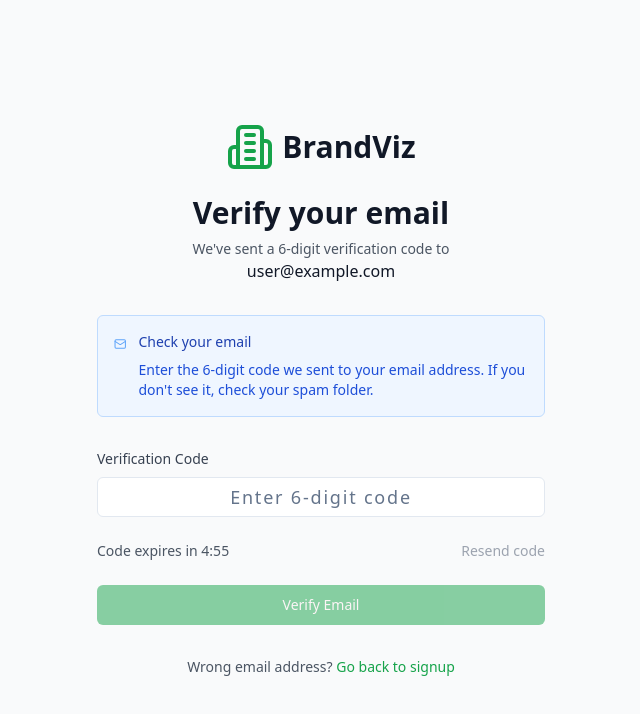
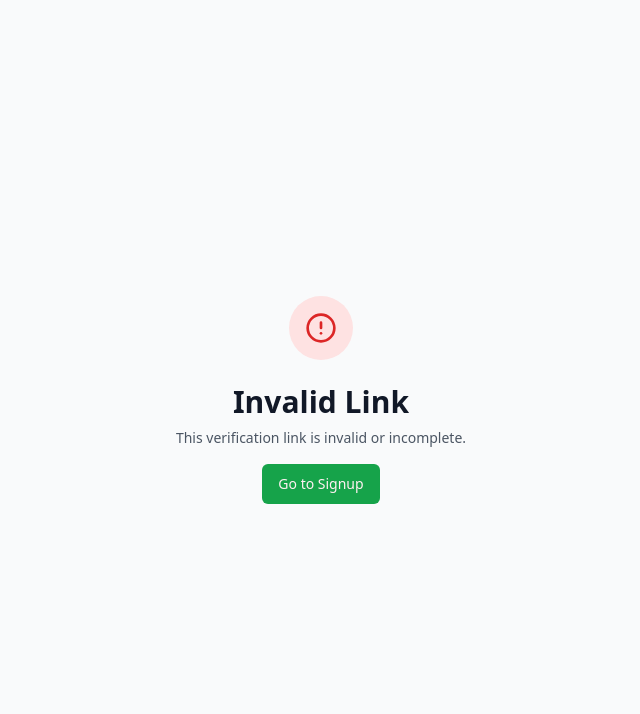
Before and after one commit to shreynpatel23/brand-visibility, a React (Vite) app: page /verify-email in a window 1280 px wide. Shown: the top 714 px of the page, without its empty margins (319-959 px from the left). Built offline with nearby package versions, Linux system fonts and the light colour scheme.

Commit message:
Update Email Verification to Use Link Approach

```diff
--- a/src/contexts/AuthContext.tsx
+++ b/src/contexts/AuthContext.tsx
@@ -44,8 +44,10 @@ export const AuthProvider: React.FC<{ children: ReactNode }> = ({ children }) =>
   };
 
   const signup = async (email: string, password: string, name: string) => {
-    // Simulate signup - don't set user until email is verified
-    console.log('User signed up, awaiting email verification:', { email, name });
+    // Simulate signup and sending verification email
+    console.log('User signed up, sending verification email to:', { email, name });
+    // In a real app, this would send an email with a verification link
+    // The link would be something like: https://yourapp.com/verify-email?token=abc123&email=user@example.com
   };
 
   const logout = () => {
--- a/src/pages/EmailVerificationPage.tsx
+++ b/src/pages/EmailVerificationPage.tsx
@@ -1,85 +1,73 @@
 import React, { useState, useEffect } from 'react';
 import { useNavigate, useSearchParams } from 'react-router-dom';
-import { Building2, Mail, CheckCircle, RefreshCw, AlertCircle } from 'lucide-react';
+import { Building2, Mail, CheckCircle, RefreshCw, AlertCircle, Loader } from 'lucide-react';
 import { Button } from '../components/ui/button';
-import { Input } from '../components/ui/input';
 
 const EmailVerificationPage: React.FC = () => {
-  const [verificationCode, setVerificationCode] = useState('');
   const [loading, setLoading] = useState(false);
   const [resending, setResending] = useState(false);
   const [verified, setVerified] = useState(false);
   const [error, setError] = useState('');
-  const [timeLeft, setTimeLeft] = useState(300); // 5 minutes
+  const [isVerifying, setIsVerifying] = useState(false);
   const navigate = useNavigate();
   const [searchParams] = useSearchParams();
-  const email = searchParams.get('email') || 'user@example.com';
+  const email = searchParams.get('email');
+  const token = searchParams.get('token');
 
-  // Countdown timer
+  // Auto-verify if token is present in URL
   useEffect(() => {
-    if (timeLeft > 0 && !verified) {
-      const timer = setTimeout(() => setTimeLeft(timeLeft - 1), 1000);
-      return () => clearTimeout(timer);
+    if (token && !verified && !isVerifying) {
+      handleTokenVerification(token);
     }
-  }, [timeLeft, verified]);
+  }, [token, verified, isVerifying]);
 
-  const formatTime = (seconds: number) => {
-    const mins = Math.floor(seconds / 60);
-    const secs = seconds % 60;
-    return `${mins}:${secs.toString().padStart(2, '0')}`;
-  };
-
-  const handleVerify = async (e: React.FormEvent) => {
-    e.preventDefault();
-    if (!verificationCode.trim()) {
-      setError('Please enter the verification code');
-      return;
-    }
-
-    setLoading(true);
+  const handleTokenVerification = async (verificationToken: string) => {
+    setIsVerifying(true);
     setError('');
 
     try {
-      // Simulate API call for verification
-      console.log('Verifying code:', verificationCode);
+      // Simulate API call for token verification
+      console.log('Verifying token:', verificationToken);
       await new Promise(resolve => setTimeout(resolve, 2000));
 
       // Simulate successful verification
-      if (verificationCode === '123456' || verificationCode.length === 6) {
       setVerified(true);
       setTimeout(() => {
         navigate('/onboarding');
       }, 2000);
-      } else {
-        setError('Invalid verification code. Please try again.');
-      }
     } catch (error) {
-      console.error('Verification failed:', error);
-      setError('Verification failed. Please try again.');
+      console.error('Token verification failed:', error);
+      setError('Invalid or expired verification link. Please request a new one.');
     } finally {
-      setLoading(false);
+      setIsVerifying(false);
     }
   };
 
-  const handleResendCode = async () => {
+  const handleResendEmail = async () => {
+    if (!email) {
+      setError('Email address is required to resend verification.');
+      return;
+    }
+
     setResending(true);
     setError('');
 
     try {
-      // Simulate API call to resend code
-      console.log('Resending verification code to:', email);
+      // Simulate API call to resend verification email
+      console.log('Resending verification email to:', email);
       await new Promise(resolve => setTimeout(resolve, 1000));
 
-      setTimeLeft(300); // Reset timer
-      setVerificationCode('');
+      // Show success message
+      setError('');
     } catch (error) {
-      console.error('Failed to resend code:', error);
-      setError('Failed to resend code. Please try again.');
+      console.error('Failed to resend email:', error);
+      setError('Failed to resend verification email. Please try again.');
     } finally {
       setResending(false);
     }
   };
 
+  // Show verification success
   if (verified) {
     return (
       <div className="min-h-screen flex items-center justify-center bg-gray-50 dark:bg-gray-900 py-12 px-4 sm:px-6 lg:px-8">
@@ -102,6 +90,59 @@ const EmailVerificationPage: React.FC = () => {
     );
   }
 
+  // Show verification in progress
+  if (isVerifying) {
+    return (
+      <div className="min-h-screen flex items-center justify-center bg-gray-50 dark:bg-gray-900 py-12 px-4 sm:px-6 lg:px-8">
+        <div className="max-w-md w-full space-y-8">
+          <div className="text-center">
+            <div className="flex justify-center mb-6">
+              <div className="w-16 h-16 bg-blue-100 dark:bg-blue-900 rounded-full flex items-center justify-center">
+                <Loader className="h-8 w-8 text-blue-600 dark:text-blue-400 animate-spin" />
+              </div>
+            </div>
+            <h2 className="text-3xl font-extrabold text-gray-900 dark:text-white">
+              Verifying your email...
+            </h2>
+            <p className="mt-2 text-sm text-gray-600 dark:text-gray-400">
+              Please wait while we verify your email address.
+            </p>
+          </div>
+        </div>
+      </div>
+    );
+  }
+
+  // Show error state if no email provided
+  if (!email) {
+    return (
+      <div className="min-h-screen flex items-center justify-center bg-gray-50 dark:bg-gray-900 py-12 px-4 sm:px-6 lg:px-8">
+        <div className="max-w-md w-full space-y-8">
+          <div className="text-center">
+            <div className="flex justify-center mb-6">
+              <div className="w-16 h-16 bg-red-100 dark:bg-red-900 rounded-full flex items-center justify-center">
+                <AlertCircle className="h-8 w-8 text-red-600 dark:text-red-400" />
+              </div>
+            </div>
+            <h2 className="text-3xl font-extrabold text-gray-900 dark:text-white">
+              Invalid Link
+            </h2>
+            <p className="mt-2 text-sm text-gray-600 dark:text-gray-400">
+              This verification link is invalid or incomplete.
+            </p>
+            <Button
+              onClick={() => navigate('/signup')}
+              className="mt-4"
+            >
+              Go to Signup
+            </Button>
+          </div>
+        </div>
+      </div>
+    );
+  }
+
+  // Show email sent confirmation (waiting for user to click link)
   return (
     <div className="min-h-screen flex items-center justify-center bg-gray-50 dark:bg-gray-900 py-12 px-4 sm:px-6 lg:px-8">
       <div className="max-w-md w-full space-y-8">
@@ -113,10 +154,10 @@ const EmailVerificationPage: React.FC = () => {
             </div>
           </div>
           <h2 className="mt-6 text-3xl font-extrabold text-gray-900 dark:text-white">
-            Verify your email
+            Check your email
           </h2>
           <p className="mt-2 text-sm text-gray-600 dark:text-gray-400">
-            We've sent a 6-digit verification code to
+            We've sent a verification link to
           </p>
           <p className="font-medium text-gray-900 dark:text-white">{email}</p>
         </div>
@@ -126,76 +167,58 @@ const EmailVerificationPage: React.FC = () => {
             <Mail className="h-5 w-5 text-blue-400 mt-0.5" />
             <div className="ml-3">
               <h3 className="text-sm font-medium text-blue-800 dark:text-blue-200">
-                Check your email
+                Verification email sent
               </h3>
               <div className="mt-2 text-sm text-blue-700 dark:text-blue-300">
                 <p>
-                  Enter the 6-digit code we sent to your email address. If you don't see it, check your spam folder.
+                  Click the verification link in your email to activate your account.
+                  If you don't see it, check your spam folder.
                 </p>
               </div>
             </div>
           </div>
         </div>
 
-        <form onSubmit={handleVerify} className="space-y-6">
-          <div>
-            <label htmlFor="verification-code" className="block text-sm font-medium text-gray-700 dark:text-gray-300 mb-2">
-              Verification Code
-            </label>
-            <Input
-              id="verification-code"
-              type="text"
-              value={verificationCode}
-              onChange={(e) => {
-                setVerificationCode(e.target.value.replace(/\D/g, '').slice(0, 6));
-                setError('');
-              }}
-              placeholder="Enter 6-digit code"
-              className="text-center text-lg tracking-widest"
-              maxLength={6}
-              autoComplete="one-time-code"
-            />
         {error && (
-              <div className="mt-2 flex items-center text-sm text-red-600 dark:text-red-400">
-                <AlertCircle className="w-4 h-4 mr-1" />
-                {error}
+          <div className="bg-red-50 dark:bg-red-900 border border-red-200 dark:border-red-800 rounded-md p-4">
+            <div className="flex">
+              <AlertCircle className="h-5 w-5 text-red-400 mt-0.5" />
+              <div className="ml-3">
+                <h3 className="text-sm font-medium text-red-800 dark:text-red-200">
+                  Verification failed
+                </h3>
+                <div className="mt-2 text-sm text-red-700 dark:text-red-300">
+                  <p>{error}</p>
+                </div>
+              </div>
+            </div>
           </div>
         )}
-          </div>
 
-          <div className="flex items-center justify-between text-sm">
-            <div className="text-gray-600 dark:text-gray-400">
-              {timeLeft > 0 ? (
-                <span>Code expires in {formatTime(timeLeft)}</span>
-              ) : (
-                <span className="text-red-600 dark:text-red-400">Code expired</span>
-              )}
-            </div>
-            <button
-              type="button"
-              onClick={handleResendCode}
-              disabled={resending || timeLeft > 240} // Allow resend after 1 minute
-              className="text-primary hover:text-primary/80 disabled:text-gray-400 disabled:cursor-not-allowed transition-colors"
+        <div className="space-y-4">
+          <div className="text-center">
+            <p className="text-sm text-gray-600 dark:text-gray-400 mb-4">
+              Didn't receive the email?
+            </p>
+            <Button
+              variant="outline"
+              onClick={handleResendEmail}
+              disabled={resending}
+              className="w-full"
             >
               {resending ? (
                 <span className="flex items-center">
-                  <RefreshCw className="w-4 h-4 mr-1 animate-spin" />
+                  <RefreshCw className="w-4 h-4 mr-2 animate-spin" />
                   Sending...
                 </span>
               ) : (
-                'Resend code'
+                <span className="flex items-center">
+                  <Mail className="w-4 h-4 mr-2" />
+                  Resend verification email
+                </span>
               )}
-            </button>
+            </Button>
           </div>
-
-          <Button
-            type="submit"
-            disabled={loading || verificationCode.length !== 6 || timeLeft === 0}
-            className="w-full"
-          >
-            {loading ? 'Verifying...' : 'Verify Email'}
-          </Button>
-        </form>
 
           <div className="text-center">
             <p className="text-sm text-gray-600 dark:text-gray-400">
@@ -210,6 +233,7 @@ const EmailVerificationPage: React.FC = () => {
           </div>
         </div>
       </div>
+    </div>
   );
 };
 
--- a/src/pages/SignupPage.tsx
+++ b/src/pages/SignupPage.tsx
@@ -45,6 +45,7 @@ const SignupPage: React.FC = () => {
 
     try {
       await signup(values.email, values.password, values.name);
+      // Redirect to email verification page (waiting for link click)
       navigate(`/verify-email?email=${encodeURIComponent(values.email)}`);
     } catch (error) {
       console.error('Signup failed:', error);
```
Lines whose indentation alone changed are shown as unchanged.
